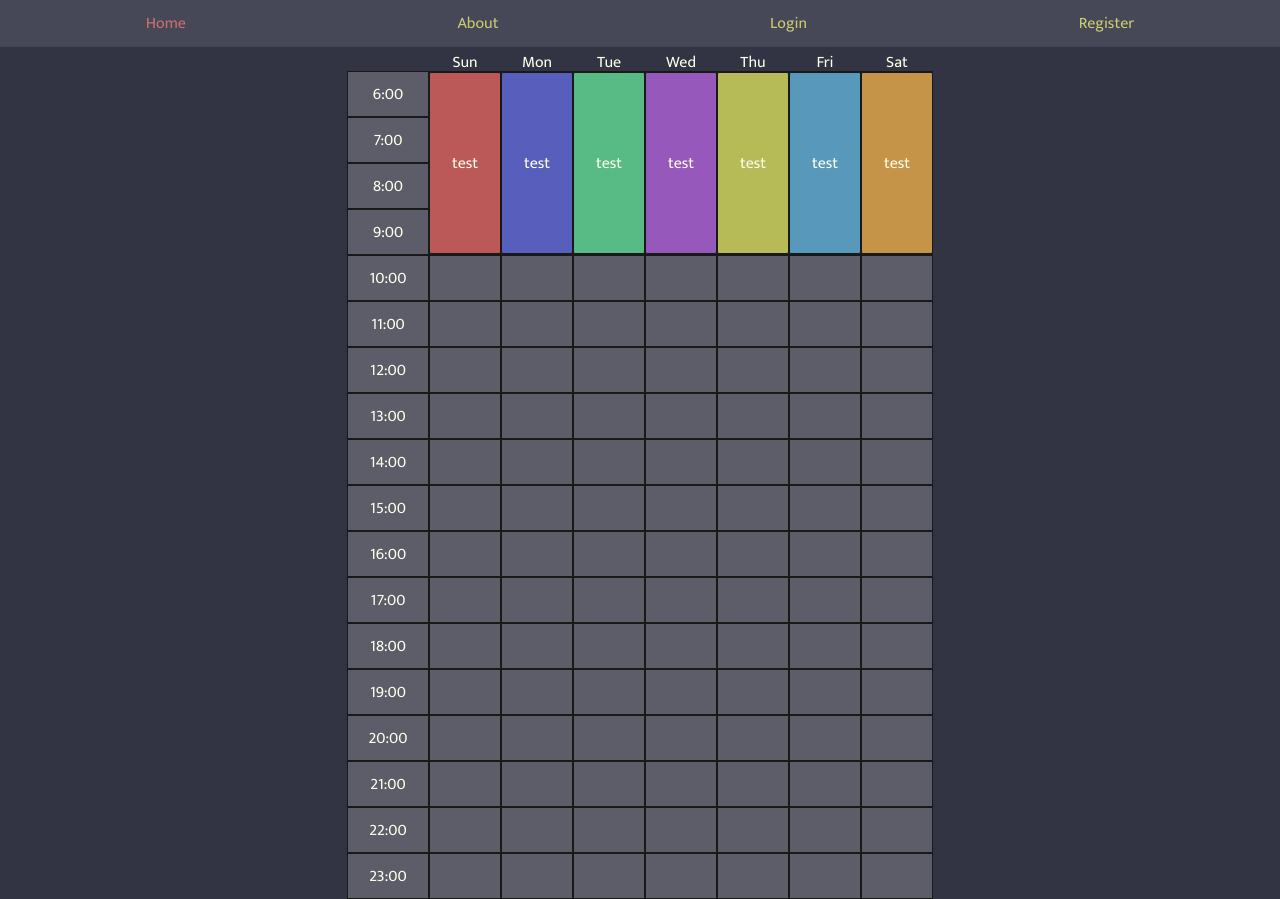
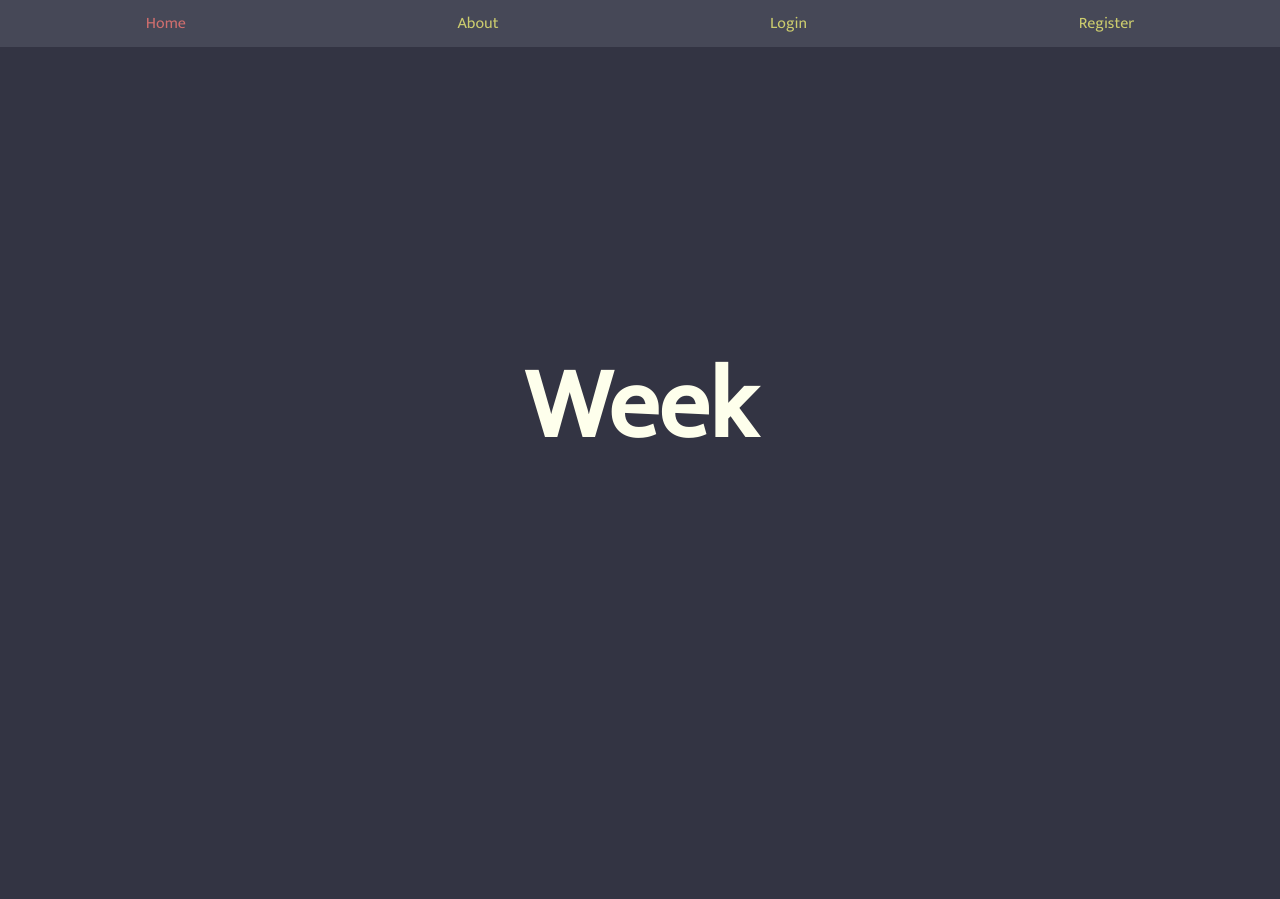
Before and after one commit to SiriusKoan/week, a Vue app in the folder frontend/: page / in a window 1280 px wide. After the commit the page ends 800 px from the top, so only its background shows below. Built offline with nearby package versions, Linux system fonts and the light colour scheme; no server answers.

Commit message:
feat: add temp main page

```diff
--- a/frontend/src/views/MainPage.vue
+++ b/frontend/src/views/MainPage.vue
@@ -1,32 +1,21 @@
 <template>
   <main>
-    <Day id="time-label" />
-    <Day id="Sun" weekday="Sun" />
-    <Day id="Mon" weekday="Mon" />
-    <Day id="Tue" weekday="Tue" />
-    <Day id="Wed" weekday="Wed" />
-    <Day id="Thu" weekday="Thu" />
-    <Day id="Fri" weekday="Fri" />
-    <Day id="Sat" weekday="Sat" />
+      <h1>Week</h1>
   </main>
 </template>
 
 <script>
-import Day from "../components/Day.vue";
 export default {
   name: "MainPage",
-  components: {
-    Day,
-  },
 };
 </script>
 
 <style scoped>
 main {
-  position: absolute;
-  margin: auto 0;
-  width: 100%;
-  display: flex;
-  justify-content: center;
+    height: 90vh;
+    display: flex;
+    justify-content: center;
+    align-items: center;
+    font-size: 50px;
 }
 </style>
```
